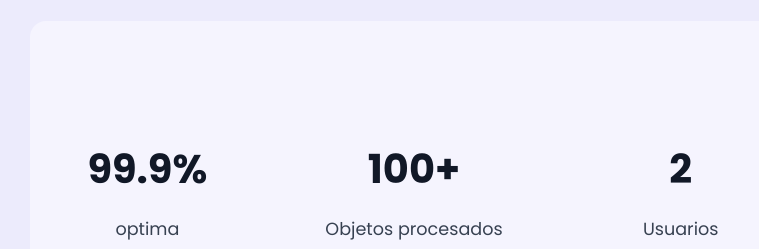
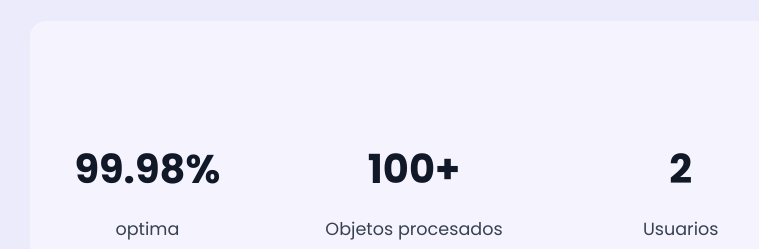
Before and after one commit to T0m4s1n/loginar, a Vue app: page / in a window 1280 px wide. Shown: the part 1480-1729 px from the top of the page, without its empty margins (482-1241 px from the left). Built offline with nearby package versions, Linux system fonts and the light colour scheme; no server answers.

Commit message:
Update HomeComponent.vue

```diff
--- a/src/components/HomeComponent.vue
+++ b/src/components/HomeComponent.vue
@@ -16,7 +16,7 @@ const features = ref([
 
 const stats = ref([
   {
-    value: '99.9%',
+    value: '99.98%',
     label: 'optima'
   },
   {
```
